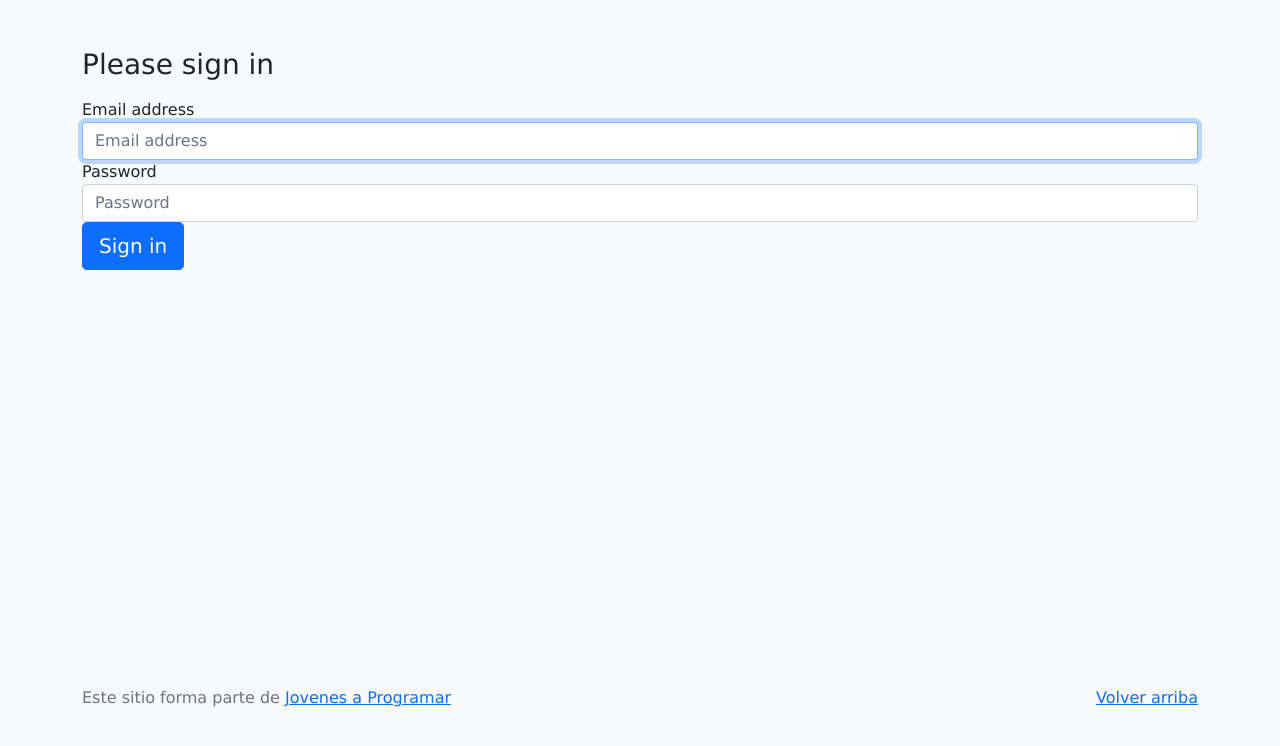
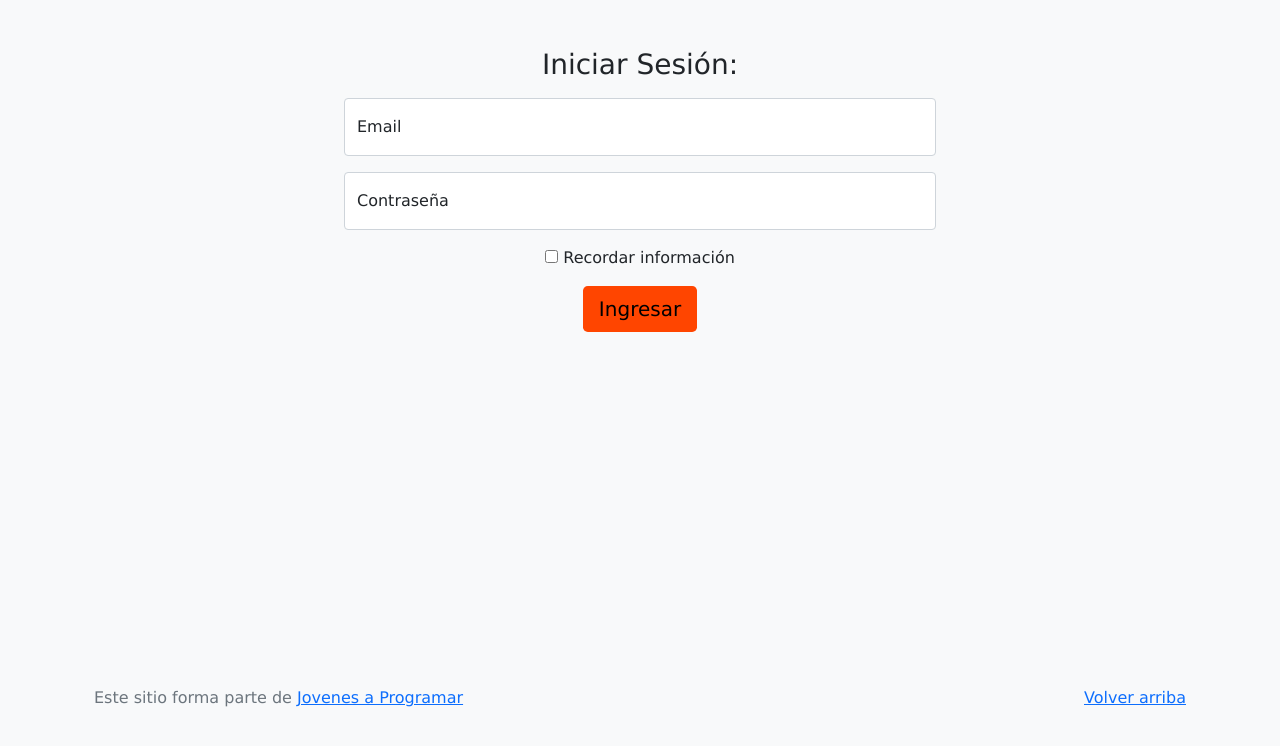
Before and after one commit to santiago-cortondo/JaP, a plain HTML site: page login.html in a window 1280 px wide. Drawn offline with nearby package versions, Linux system fonts and the light colour scheme; some packages are replaced by stand-ins of ours; a script that the page names is missing.

Commit message:
cambios y arreglos

```diff
--- /dev/null
+++ b/css/login.css
@@ -0,0 +1,8 @@
+body {
+    background-color: rgb(248, 249, 250);
+}
+
+#login {
+    background-color: orangered;
+    border: none;
+}
--- a/js/login.js
+++ b/js/login.js
@@ -1,14 +1,24 @@
 document.addEventListener("DOMContentLoaded", () => {
-    document.getElementById("login").addEventListener("click", () => {
+    document.getElementById("login").addEventListener("click", e => {
+        //e.preventDefault();
+
+        const rember = document.getElementById("inputCheck").checked;
+
         const mail = document.getElementById("inputEmail").value;
         const pass = document.getElementById("inputPassword").value;
 
         if (mail.length > 0 && pass.length > 0) {
             try {
-                localStorage.setItem("user", JSON.stringify({ 'mail': mail, 'pass': pass }));
+                if(rember)
+                    localStorage.setItem("user", JSON.stringify({ 'mail': mail, 'pass': pass }));
+                else
+                    sessionStorage.setItem("user", JSON.stringify({ 'mail': mail, 'pass': pass }));
             } catch (e) {
             }
             location.href = "./index.html";
+        } else {//inalcanzable, el atributo 'requiered' es verificacion suficiente
+            Swal.fire("Error!", "Verifique email y contraseña", "error");
+            //alert("Verifique email y contraseña")
         }
     });
 });
--- a/login.html
+++ b/login.html
@@ -7,26 +7,33 @@
     <title>eMercado - Todo lo que busques está aquí</title>
 
     <link href="https://fonts.googleapis.com/css?family=Raleway:300,300i,400,400i,700,700i,900,900i" rel="stylesheet">
+    <link rel="stylesheet" href="https://cdn.jsdelivr.net/npm/bootstrap@5.2.3/dist/css/bootstrap.min.css" integrity="sha384-rbsA2VBKQhggwzxH7pPCaAqO46MgnOM80zW1RWuH61DGLwZJEdK2Kadq2F9CUG65" crossorigin="anonymous">
     <link href="css/bootstrap.min.css" rel="stylesheet">
     <link href="css/styles.css" rel="stylesheet">
-    <style>
-        body {
-            background-color: rgb(248, 249, 250);
-        }
-    </style>
+    <link rel="stylesheet" href="css/login.css">
+    <script src="https://cdn.jsdelivr.net/npm/sweetalert2@11"></script>
     <script src="js/login.js"></script>
 </head>
 
 <body>
-    <main class="mt-5">
-        <div class="container">
-            <form class="form-signin">
-                <h1 class="h3 mb-3 font-weight-normal">Please sign in</h1>
-                <label for="inputEmail" class="sr-only">Email address</label>
-                <input type="email" id="inputEmail" class="form-control" placeholder="Email address" required autofocus>
-                <label for="inputPassword" class="sr-only">Password</label>
-                <input type="password" id="inputPassword" class="form-control" placeholder="Password" required>
-                <button class="btn btn-lg btn-primary btn-block" type="button" id="login">Sign in</button>
+    <main class="mt-5 text-center">
+        <div class="container w-50">
+            <form class="form-signin m-auto">
+                <h1 class="h3 mb-3 font-weight-normal">Iniciar Sesión:</h1>
+                <div class="form-floating mb-3">
+                    <input type="email" class="form-control" id="inputEmail" placeholder="name@example.com" required>
+                    <label for="inputEmail">Email</label>
+                </div>
+                <div class="form-floating mb-3">
+                    <input type="password" class="form-control" id="inputPassword" placeholder="Password" required>
+                    <label for="inputPassword">Contraseña</label>
+                </div>
+                <div class="checkbox mb-3">
+                    <label>
+                        <input type="checkbox" value="r" id="inputCheck"> Recordar información
+                    </label>
+                </div>
+                <button class="btn btn-lg btn-warning btn-block" type="button" id="login">Ingresar</button>
             </form>
         </div>
     </main>
```
